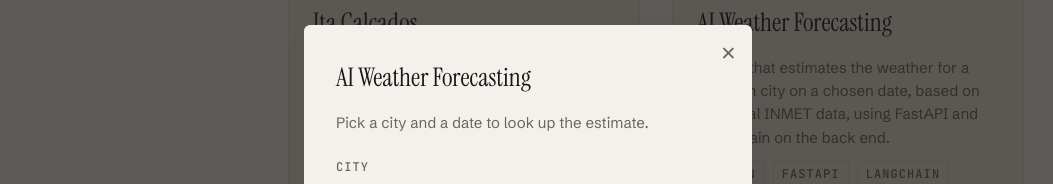
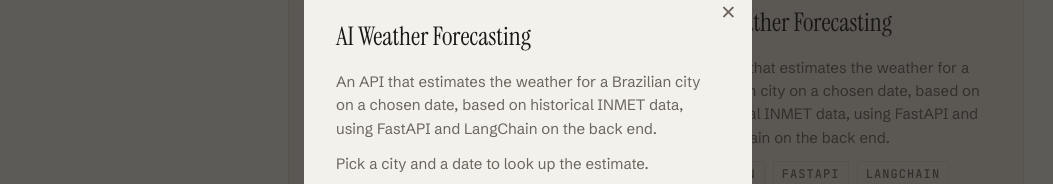
Before and after one commit to joaopedroldavid-del/my-portfolio, an Angular app: page /en in a window 1280 px wide. Both pictures are taken after a click on the button "TEST". Shown: the part 2815-2999 px from the top of the page, without its empty margins (112-1165 px from the left). Built offline with nearby package versions, Linux system fonts and the light colour scheme; no server answers.

Commit message:
FIX: descrição do modal lida do próprio projeto

```diff
--- a/src/app/shared/project-modal/project-modal.html
+++ b/src/app/shared/project-modal/project-modal.html
@@ -19,14 +19,14 @@
     </button>
 
     <h3 id="pm-title" class="pm__title">{{ project().name }}</h3>
-    <p class="pm__description">{{ t().projects.description }}</p>
+    <p class="pm__description">{{ project().description[i18n.locale()] }}</p>
     <p class="pm__instructions">{{ t().projects.instructions }}</p>
 
     <form class="pm__form" (submit)="$event.preventDefault(); search()">
       <label class="pm__field">
         <span class="pm__field-label">{{ t().projects.modal.cityLabel }}</span>
         <select (change)="onCityChange($event)">
-          @for (city of project().cities; track city) {
+          @for (city of project().cities ?? []; track city) {
             <option [value]="city">{{ city }}</option>
           }
         </select>
```
